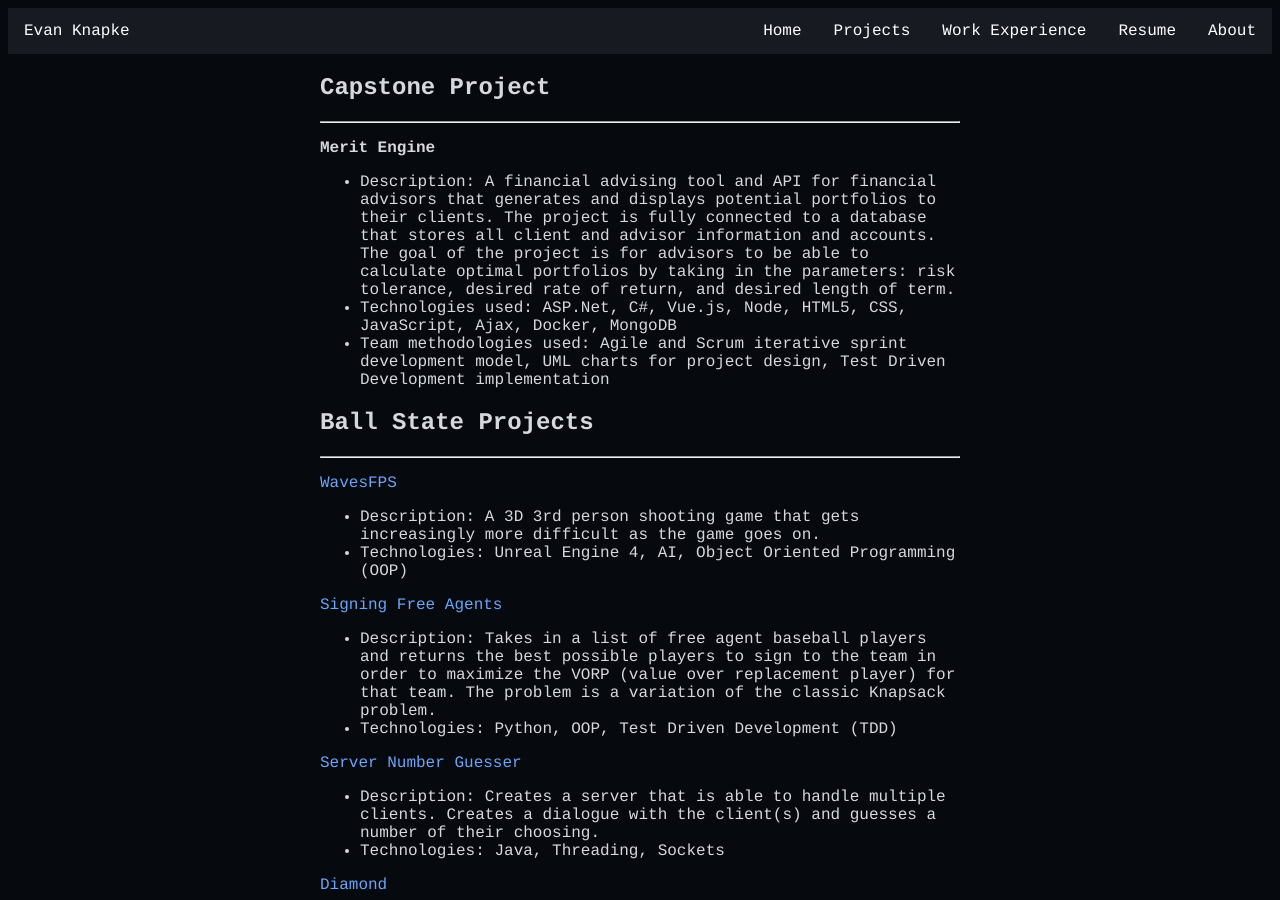
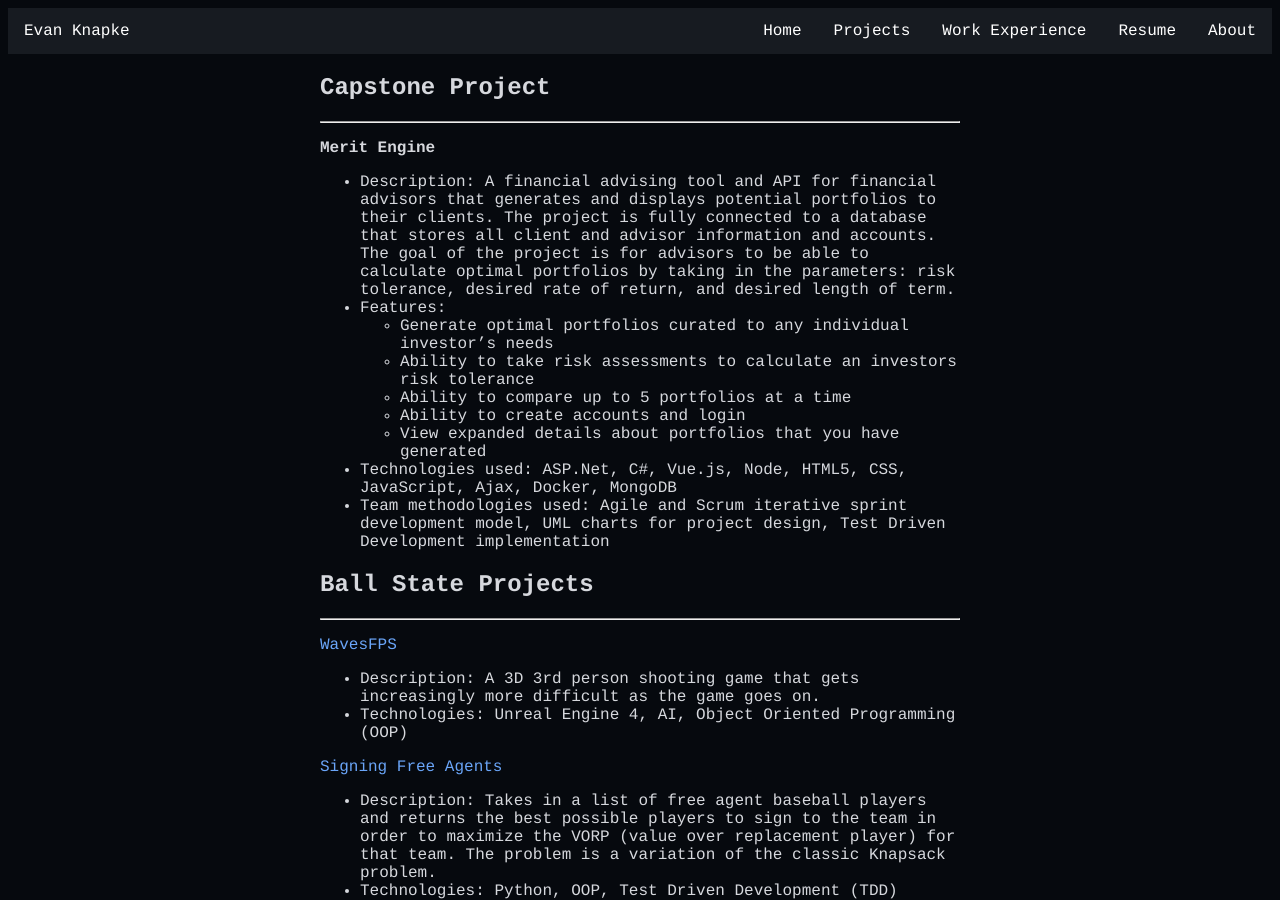
Before and after one commit to evanknapke/evanknapke.github.io, a Jekyll site: the page built from pages/projects.md, in a window 1280 px wide and 900 px high. Built offline with Jekyll 4.4.1, drawn with Linux system fonts in a browser that asks for light colours.

Commit message:
Add features section to work experience page

```diff
--- a/pages/projects.md
+++ b/pages/projects.md
@@ -8,6 +8,12 @@ permalink: /projects/
 ---
 **Merit Engine**
 - Description: A financial advising tool and API for financial advisors that generates and displays potential portfolios to their clients. The project is fully connected to a database that stores all client and advisor information and accounts. The goal of the project is for advisors to be able to calculate optimal portfolios by taking in the parameters: risk tolerance, desired rate of return, and desired length of term.
+- Features:
+    - Generate optimal portfolios curated to any individual investor's needs
+    - Ability to take risk assessments to calculate an investors risk tolerance
+    - Ability to compare up to 5 portfolios at a time
+    - Ability to create accounts and login
+    - View expanded details about portfolios that you have generated
 - Technologies used: ASP.Net, C#, Vue.js, Node, HTML5, CSS, JavaScript, Ajax, Docker, MongoDB
 - Team methodologies used: Agile and Scrum iterative sprint development model, UML charts for project design, Test Driven Development implementation
 
```
